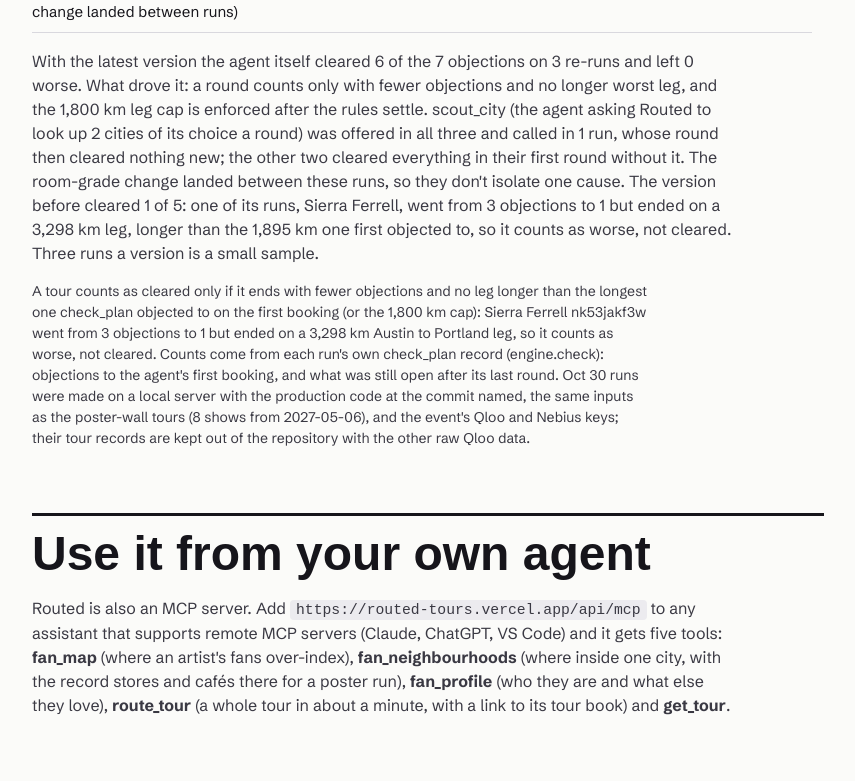
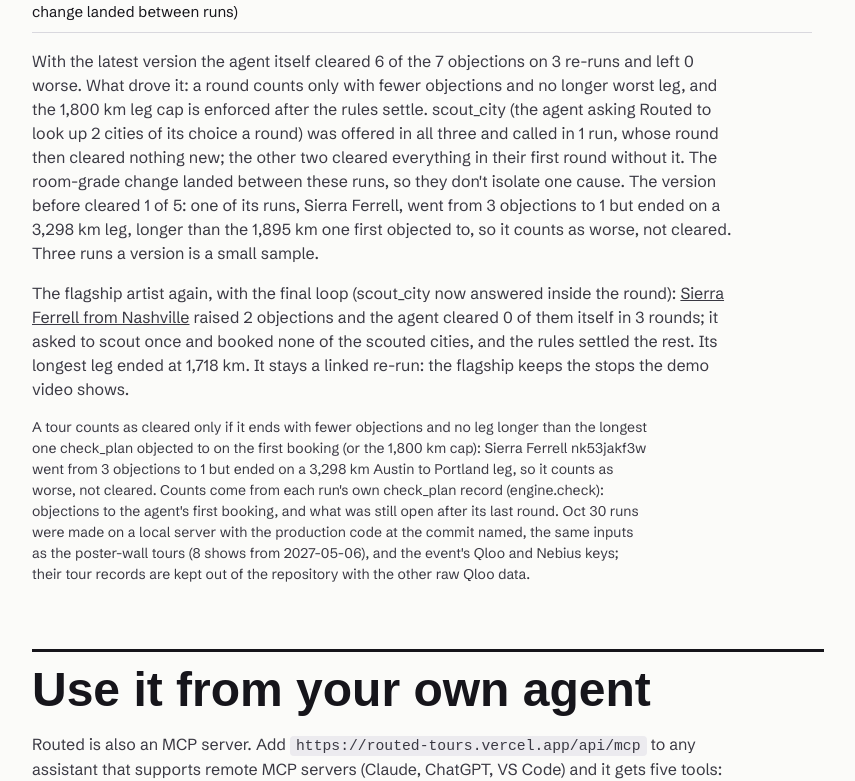
Before and after one commit to RohanGlitched/routed, a Next.js app: page /how in a window 1280 px wide. Shown: the part 3505-4286 px from the top of the page, without its empty margins (212-1067 px from the left). Built offline with nearby package versions, Linux system fonts and the light colour scheme; no server answers; a web font is replaced by a local one.

Commit message:
The flagship artist re-run with the final loop, published as it came out (the agent cleared 0 of 2 itself; it asked to scout once and booked none of the scouted cities): linked from the flagship's agent check and on /how, not promoted

```diff
--- a/app/how/page.tsx
+++ b/app/how/page.tsx
@@ -126,6 +126,12 @@
             With the latest version the agent itself cleared {fresh.at(-1)!.cleared} of the {fresh.at(-1)!.raised} objections on {fresh.at(-1)!.n} re-runs and left {fresh.at(-1)!.worse} worse. What drove it: a round counts only with fewer objections and no longer worst leg, and the 1,800 km leg cap is enforced after the rules settle. scout_city (the agent asking Routed to look up 2 cities of its choice a round) was offered in all three and called in {fresh.at(-1)!.scout} run, whose round then cleared nothing new; the other two cleared everything in their first round without it. The room-grade change landed between these runs, so they don&apos;t isolate one cause. The version before cleared {fresh.length > 1 ? fresh.at(-2)!.cleared : 0} of {fresh.length > 1 ? fresh.at(-2)!.raised : 0}: one of its runs, Sierra Ferrell, went from 3 objections to 1 but ended on a 3,298 km leg, longer than the 1,895 km one first objected to, so it counts as worse, not cleared. Three runs a version is a small sample.
           </p>
         )}
+        {LOOP.flagshipRerun?.tours[0] ? (
+          <p>
+            The flagship artist again, with the final loop (scout_city now answered inside the round):{" "}
+            <Link href={`/tour/${LOOP.flagshipRerun.tours[0].tour}`}>Sierra Ferrell from Nashville</Link> raised {LOOP.flagshipRerun.tours[0].before} objections and the agent cleared {LOOP.flagshipRerun.tours[0].before - LOOP.flagshipRerun.tours[0].after} of them itself in {LOOP.flagshipRerun.tours[0].rounds} rounds; it asked to scout {LOOP.flagshipRerun.tours[0].scoutCalls === 1 ? "once" : `${LOOP.flagshipRerun.tours[0].scoutCalls} times`} and booked none of the scouted cities, and the rules settled the rest. Its longest leg ended at {LOOP.flagshipRerun.tours[0].longestLegFinal.toLocaleString("en-US")} km. It stays a linked re-run: the flagship keeps the stops the demo video shows.
+          </p>
+        ) : null}
         <p className={s.note}>{LOOP.note}</p>
       </section>
 
--- a/app/tour/[id]/page.tsx
+++ b/app/tour/[id]/page.tsx
@@ -3,7 +3,7 @@
 import { TourRoom } from "@/components/tour/TourRoom";
 import { publicTour } from "@/lib/publictour";
 import { loadTour } from "@/lib/store";
-import { clearedRerun, withReadLog } from "./readlog";
+import { clearedRerun, sameArtistRerun, withReadLog } from "./readlog";
 import { flagshipReality } from "./reality";
 
 export const dynamic = "force-dynamic";
@@ -25,5 +25,6 @@
   // what was booked; a tour whose agent left objections links the re-run where the agent cleared its own.
   const rerun = rec.status === "done" && rec.engine?.check?.after ? await clearedRerun() : undefined;
   const reality = rec.status === "done" ? await flagshipReality(rec.id, rec.plan?.artist?.name) : undefined;
-  return <TourRoom initial={withReadLog(publicTour(rec))} rerun={rerun} reality={reality} />;
+  const same = rec.status === "done" ? await sameArtistRerun(rec.id) : undefined;
+  return <TourRoom initial={withReadLog(publicTour(rec))} rerun={rerun} same={same} reality={reality} />;
 }
--- a/components/tour/TourRoom.tsx
+++ b/components/tour/TourRoom.tsx
@@ -35,11 +35,14 @@
 export function TourRoom({
   initial,
   rerun,
+  same,
   reality,
 }: {
   initial: TourRecord;
   /** A re-run where the agent cleared its own objections, for tours where it didn't. */
   rerun?: Rerun;
+  /** The same artist re-run with the current loop, as it came out. */
+  same?: Rerun & { after: number; scout: number };
   /** The flagship against the artist's real tour (data/flagship-reality.json), when that file is there. */
   reality?: RealityCheck;
 }) {
@@ -217,7 +220,7 @@
               {rec.engine.usage ? ` ${usageLine(rec.engine.usage)}` : ""} The call sheet at the end of the tour book lists every step.
             </p>
           )}
-          {rec.engine?.check && story && <AgentCheck log={rec.log} check={rec.engine.check} rerun={rerun && rerun.id !== rec.id ? rerun : undefined} />}
+          {rec.engine?.check && story && <AgentCheck log={rec.log} check={rec.engine.check} rerun={rerun && rerun.id !== rec.id ? rerun : undefined} same={same} />}
         </div>
       </div>
 
--- a/data/agent-loop/runs.json
+++ b/data/agent-loop/runs.json
@@ -326,5 +326,25 @@
     }
    ]
   }
- ]
+ ],
+ "flagshipRerun": {
+  "label": "Sierra Ferrell re-run for the flagship with the final loop (commit 82c9545: scout_city answered inside the round); not promoted, the flagship keeps the stops the video shows",
+  "tours": [
+   {
+    "scoutCalls": 1,
+    "clearedAfterScout": 0,
+    "artist": "Sierra Ferrell",
+    "tour": "d53j244bwp",
+    "before": 2,
+    "after": 2,
+    "rounds": 3,
+    "revised": 0,
+    "modelCalls": 9,
+    "qloo": 93,
+    "longestLegObjected": 1895,
+    "longestLegFinal": 1718,
+    "legWorse": false
+   }
+  ]
+ }
 }
```
Also changed, not shown: app/tour/[id]/readlog.ts (+14 -0 lines), components/tour/AgentCheck.tsx (+11 -1 lines).
